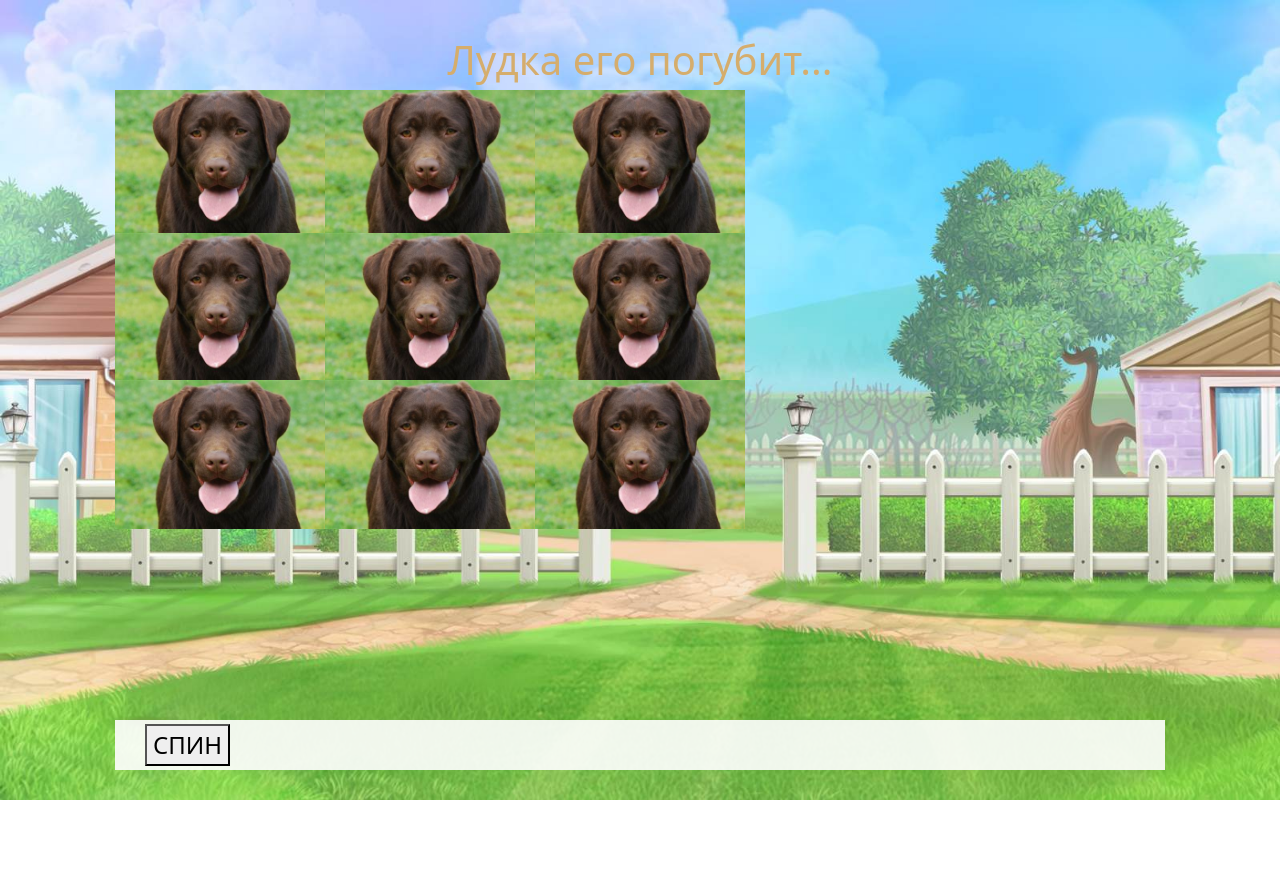
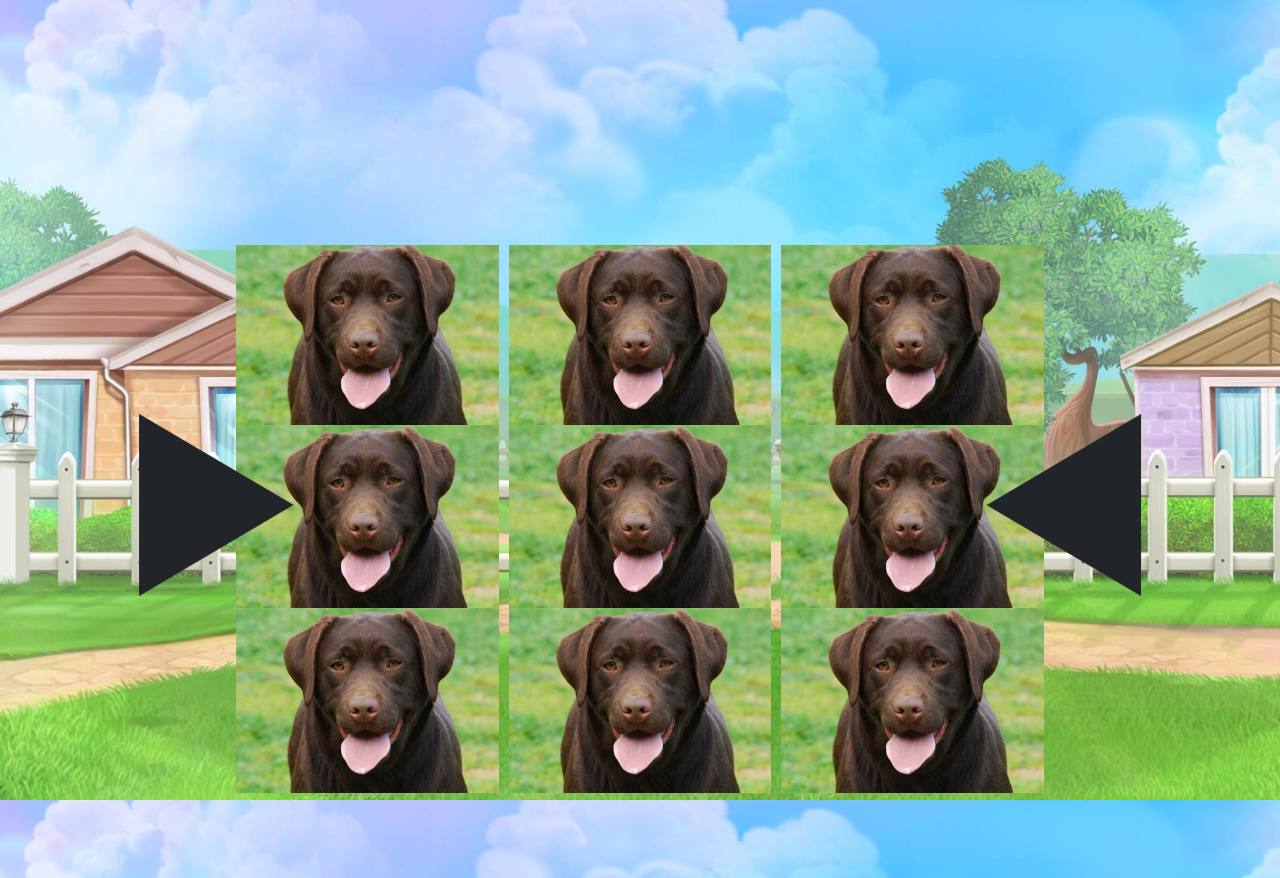
Before and after one commit to johakr/html5-slot-machine, a website built with webpack: page src/index.html in a window 1280 px wide. Shown: the top 878 px of the page. Before the commit the page ends 800 px from the top, so only its background shows below. Built offline with nearby package versions, Linux system fonts and the light colour scheme; files whose address does not match are found by name.

Commit message:
vnature eval rot tvoi

```diff
--- a/src/css/style.css
+++ b/src/css/style.css
@@ -22,13 +22,35 @@ body {
   height: calc((3 / 5) * 100vw);
   max-height: calc(90vh - 50px - 40px);
   max-width: calc((5 / 3) * (90vh - 50px - 40px));
+  justify-content: center;
+  gap: 10px;
 }
 
 .reel {
   overflow: hidden;
-  width: 20%;
+  width: 25%;
   height: 100%;
   position: relative;
+  margin-bottom: 10px;
+}
+
+#bebra {
+  position: relative;
+}
+
+#left {
+  top: 110px;
+  position: absolute;
+  font-size: 200px;
+  rotate: 90deg;
+}
+
+#right {
+  rotate: 270deg;
+  top: 110px;
+  right: 0;
+  position: absolute;
+  font-size: 200px;
 }
 
 .reel > .icons {
@@ -45,10 +67,10 @@ body {
 }
 
 #controls {
-  background-color: rgba(255, 255, 255, 0.9);
+  margin-top: 50px;
   height: 50px;
   display: flex;
-  justify-content: space-between;
+  justify-content: center;
   align-items: center;
   padding: 5px 30px;
 }
@@ -63,6 +85,12 @@ body {
   margin-right: 5px;
 }
 
+#spin {
+  padding: 30px 60px;
+  font-size: 30px;
+  border-radius: 10px;
+}
+
 input[type="checkbox"] {
   width: 40px;
   height: 40px;
@@ -70,8 +98,10 @@ input[type="checkbox"] {
 
 #jackpot {
   color: #d5ad6d;
-  font-size: 40px;
+  font-size: 80px;
+  font-weight: 700;
   text-align: center;
+  padding-bottom: 300px;
 }
 
 #slot.inverted .reel {
--- a/src/index.html
+++ b/src/index.html
@@ -12,10 +12,14 @@
   <body>
     <div id="slot">
       <div id="jackpot">Лудка его погубит...<span id="jp"></span></div>
-      <div class="reels" id="reels">
-        <div class="reel"></div>
-        <div class="reel"></div>
-        <div class="reel"></div>
+      <div id="bebra">
+        <div class="reels" id="reels">
+          <div class="reel"></div>
+          <div class="reel"></div>
+          <div class="reel"></div>
+        </div>
+        <span id="left">&#9650;</span>
+        <span id="right">&#9650;</span>
       </div>
       <div id="controls">
         <button type="button" id="spin">СПИН</button>
```
